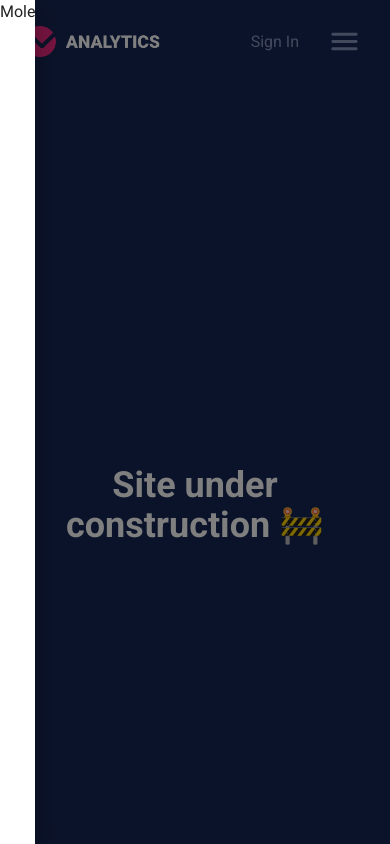
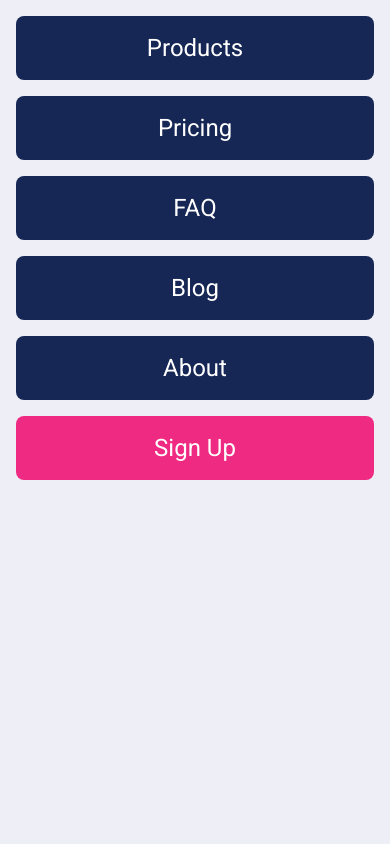
Before and after one commit to bardenHa/saas-analytics-website, a Next.js app: page / in a window 390 px wide. Both pictures are taken after a click on the button 344 px from the left and 41 px from the top of the page. Built offline with nearby package versions, Linux system fonts and the light colour scheme.

Commit message:
feat: drawer button element

```diff
--- /dev/null
+++ b/app/components/elements/DrawerButton.tsx
@@ -0,0 +1,25 @@
+type Props = {
+  text: string;
+  toggleDrawer: () => void;
+  color?: 'primary' | 'secondary' | 'base';
+};
+
+const DrawerButton = ({ text, toggleDrawer, color = 'base' }: Props) => {
+  const handleClick = (): void => {
+    //Would have link to page then toggle drawer off
+    toggleDrawer();
+  };
+  return (
+    <button
+      onClick={handleClick}
+      className={`px-8 py-4 text-2xl rounded-lg bg-${color} hover:bg-${
+        color === 'base' ? 'secondary-text' : color
+      }
+      }`}
+    >
+      {text}
+    </button>
+  );
+};
+
+export default DrawerButton;
--- a/app/components/modules/NavBar/NavBar.tsx
+++ b/app/components/modules/NavBar/NavBar.tsx
@@ -1,6 +1,7 @@
 import Image from 'next/image';
 import Logo from '/public/assets/logo/main.png';
 import CTAButton from '@element/CTAButton';
+import DrawerButton from '@element/DrawerButton';
 import MenuIcon from '@mui/icons-material/MenuRounded';
 import { SwipeableDrawer } from '@mui/material';
 import { useState } from 'react';
@@ -38,7 +39,7 @@ const NavBar = () => {
       >
         <MenuIcon fontSize="large" />
       </button>
-      <Drawer isOpen={isOpen} handleDrawerClick={handleDrawerClick} />
+      <Drawer isOpen={isOpen} toggleDrawer={handleDrawerClick} />
     </header>
   );
 };
@@ -47,21 +48,30 @@ export default NavBar;
 
 export const Drawer = ({
   isOpen,
-  handleDrawerClick,
+  toggleDrawer,
 }: {
   isOpen: boolean;
-  handleDrawerClick: () => void;
+  toggleDrawer: () => void;
 }) => {
   return (
-    <div>
-      <SwipeableDrawer
-        anchor="left"
-        open={isOpen}
-        onClose={handleDrawerClick}
-        onOpen={handleDrawerClick}
-      >
-        <div>Mole</div>
-      </SwipeableDrawer>
-    </div>
+    <SwipeableDrawer
+      anchor="left"
+      open={isOpen}
+      onClose={toggleDrawer}
+      onOpen={toggleDrawer}
+    >
+      <div className="flex flex-col w-screen h-full p-4 space-y-4 text-white bg-chart md:w-96">
+        <DrawerButton text="Products" toggleDrawer={toggleDrawer} />
+        <DrawerButton text="Pricing" toggleDrawer={toggleDrawer} />
+        <DrawerButton text="FAQ" toggleDrawer={toggleDrawer} />
+        <DrawerButton text="Blog" toggleDrawer={toggleDrawer} />
+        <DrawerButton text="About" toggleDrawer={toggleDrawer} />
+        <DrawerButton
+          text="Sign Up"
+          toggleDrawer={toggleDrawer}
+          color="primary"
+        />
+      </div>
+    </SwipeableDrawer>
   );
 };
```
